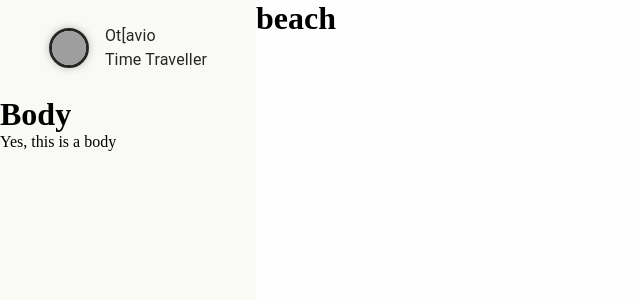
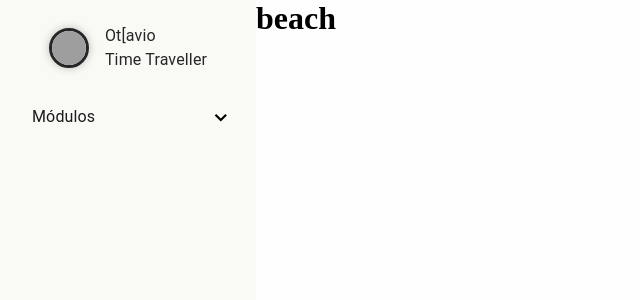
Before and after one commit to otavioaraujo08/caderno-surfista, a Next.js app in the folder front-end/: page /home/beach in a window 1280 px wide. Shown: the top 300 px of the page, without its empty margins (0-640 px from the left). Built offline with nearby package versions, Linux system fonts and the light colour scheme; grey boxes are pictures that could not be loaded.

Commit message:
feat: update sidebar body

```diff
--- a/front-end/src/components/Sidebar/Body/index.tsx
+++ b/front-end/src/components/Sidebar/Body/index.tsx
@@ -1,8 +1,73 @@
+'use client';
+import { menuItems } from './menuItems';
+import {
+    BoxBody,
+    BoxIcon,
+    Container,
+    PatternBox,
+    SubtitleBody,
+    TitleBody,
+} from './styles';
+import { BiChevronDown, BiChevronUp } from 'react-icons/bi';
+import { useState } from 'react';
+import { useRouter } from 'next/navigation';
+
 export const Body = () => {
+    const router = useRouter();
+    const [isOpen, setIsOpen] = useState(false);
+
+    const handlewChangeState = () => {
+        setIsOpen(!isOpen);
+    };
+
+    const redirectUser = (path: string) => {
+        return router.push(`/home/${path}`);
+    };
+
     return (
-        <>
-            <h1>Body</h1>
-            <p>Yes, this is a body</p>
-        </>
+        <Container>
+            {menuItems.map((item) => {
+                const { title, children } = item;
+
+                return (
+                    <>
+                        <PatternBox key={title}>
+                            <TitleBody>{title}</TitleBody>
+
+                            {isOpen ? (
+                                <BiChevronUp
+                                    size="1.6rem"
+                                    onClick={handlewChangeState}
+                                    style={{ cursor: 'pointer' }}
+                                />
+                            ) : (
+                                <BiChevronDown
+                                    size="1.6rem"
+                                    onClick={handlewChangeState}
+                                    style={{ cursor: 'pointer' }}
+                                />
+                            )}
+                        </PatternBox>
+
+                        {isOpen
+                            ? children.map((child) => {
+                                  const { title, path, icon } = child;
+
+                                  return (
+                                      <BoxBody
+                                          key={title}
+                                          onClick={() => redirectUser(path)}
+                                      >
+                                          <BoxIcon>{icon}</BoxIcon>
+
+                                          <SubtitleBody>{title}</SubtitleBody>
+                                      </BoxBody>
+                                  );
+                              })
+                            : null}
+                    </>
+                );
+            })}
+        </Container>
     );
 };
--- /dev/null
+++ b/front-end/src/components/Sidebar/Body/styles.ts
@@ -0,0 +1,56 @@
+import { Box, Typography } from '@mui/material';
+import styled from 'styled-components';
+
+export const Container = styled(Box)`
+    display: flex;
+    flex-direction: column;
+    justify-content: center;
+    align-items: flex-start;
+    margin: 0 0 0 2rem;
+    gap: 0.7rem;
+`;
+
+export const PatternBox = styled(Box)`
+    display: flex;
+    justify-content: space-between;
+    align-items: center;
+    text-align: center;
+    width: 90%;
+    margin-top: 0.5rem;
+`;
+
+export const TitleBody = styled(Typography)`
+    font-size: 1.3rem;
+    font-weight: 600;
+    color: #1c1a1a;
+    font-family: Roboto, sans-serif;
+    letter-spacing: 0.1rem;
+`;
+
+export const BoxBody = styled(Box)`
+    display: flex;
+    justify-content: left;
+    align-items: center;
+    text-align: center;
+    width: 90%;
+    gap: 0.7rem;
+    cursor: pointer;
+
+    &:hover {
+        background-color: #a59f9f8c;
+        border-radius: 0.5rem;
+    }
+`;
+
+export const BoxIcon = styled(Box)`
+    font-size: 2rem;
+    color: #ffb703;
+`;
+
+export const SubtitleBody = styled(Typography)`
+    font-size: 1.1rem;
+    font-weight: 600;
+    color: #424141a8;
+    font-family: Inter, sans-serif;
+    letter-spacing: 0.1rem;
+`;
```
